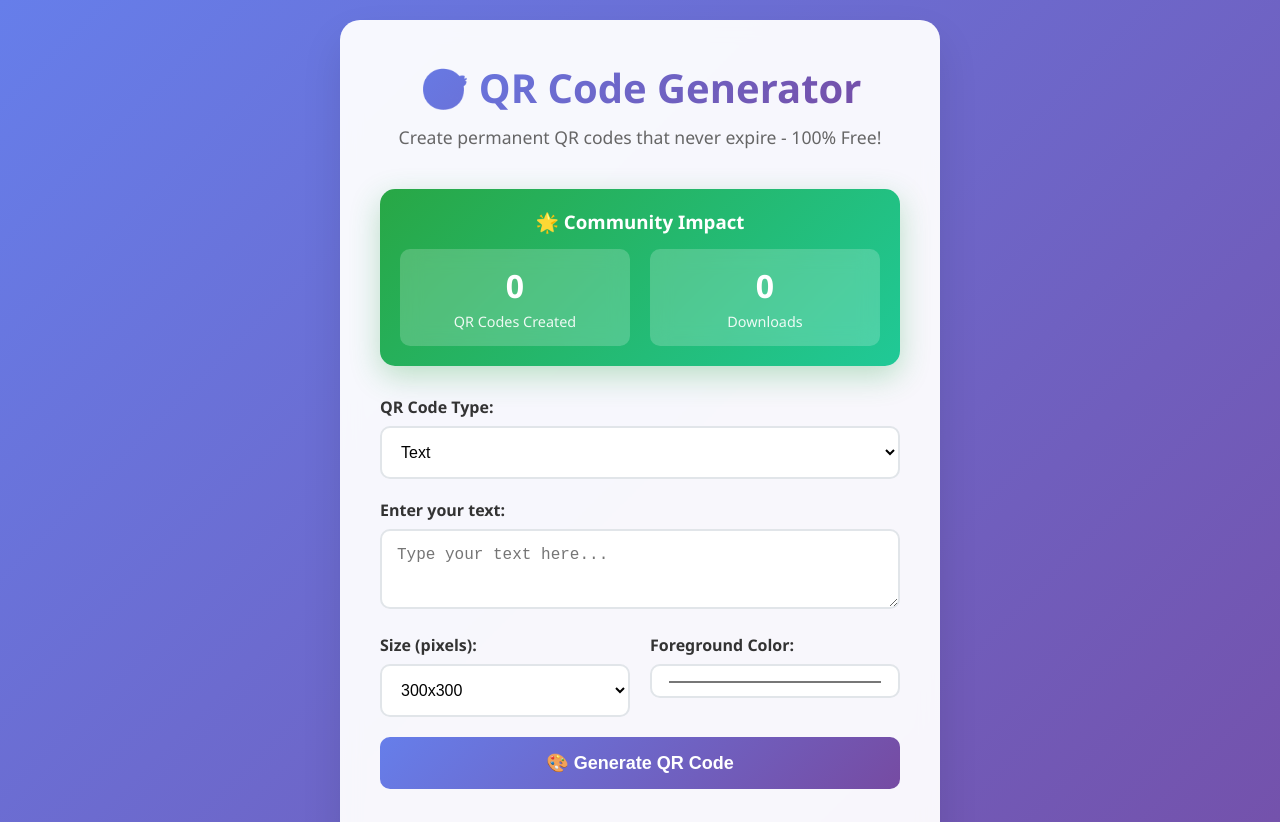
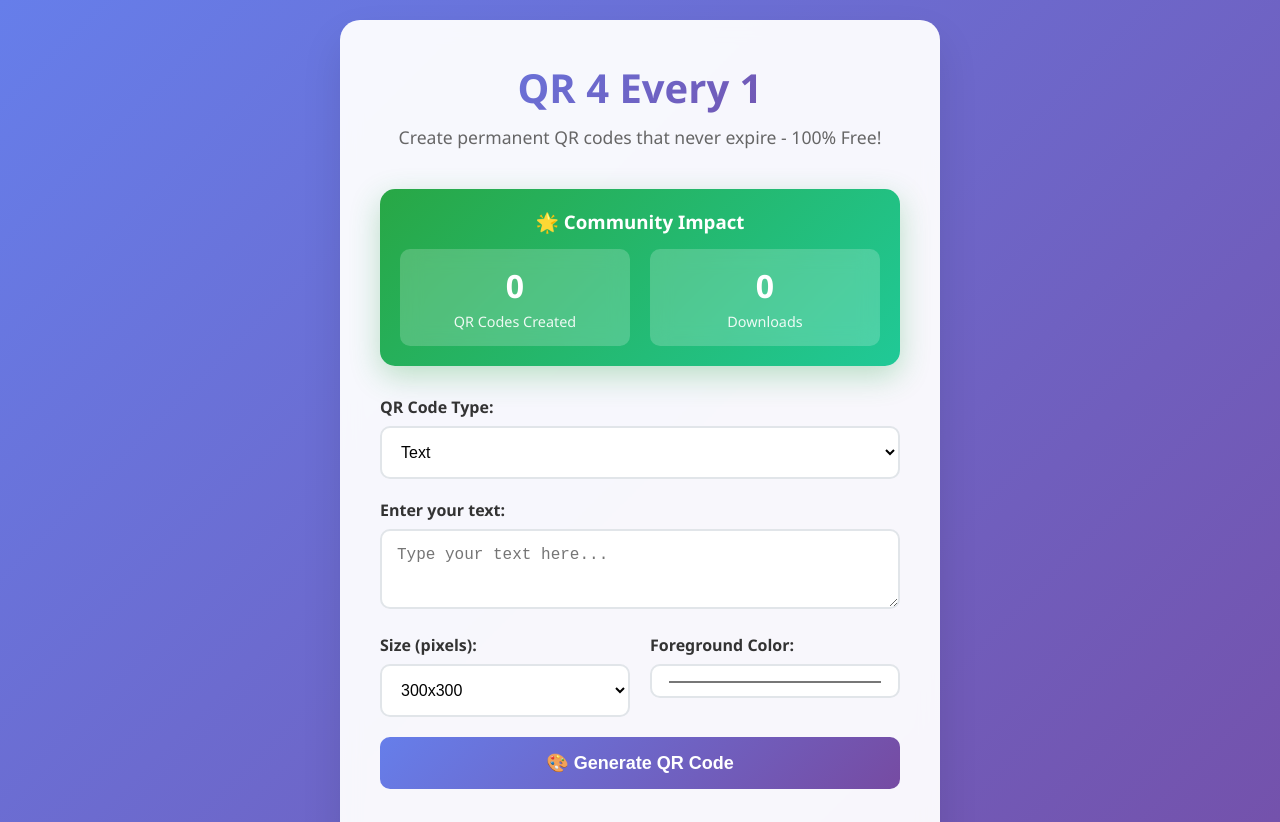
Before and after one commit to Tharindu-Talks-Tech/QR4EVERY1, a plain HTML site: page index.html in a window 1280 px wide. Shown: the top 822 px of the page. Drawn offline with Linux system fonts and the light colour scheme; no server answers.

Commit message:
fix: update title and header for consistency; clean up localStorage handling

```diff
--- a/index.html
+++ b/index.html
@@ -3,7 +3,7 @@
   <head>
     <meta charset="UTF-8" />
     <meta name="viewport" content="width=device-width, initial-scale=1.0" />
-    <title>Free QR Code Generator - No Expiry</title>
+    <title>QR 4 Every 1</title>
     <script src="https://cdnjs.cloudflare.com/ajax/libs/qrious/4.0.2/qrious.min.js"></script>
     <style>
       * {
@@ -308,7 +308,7 @@
   <body>
     <div class="container">
       <div class="header">
-        <h1>🎯 QR Code Generator</h1>
+        <h1>QR 4 Every 1</h1>
         <p>Create permanent QR codes that never expire - 100% Free!</p>
       </div>
 
@@ -404,7 +404,7 @@
       let statsLoaded = false; // Track if we've loaded initial stats
 
       // Clear any existing localStorage for fresh start
-      localStorage.removeItem('qrStats');
+      localStorage.removeItem("qrStats");
 
       // Load stats on page load
       window.addEventListener("load", loadStats);
@@ -441,8 +441,7 @@
 
       function loadLocalStats() {
         const localStats = JSON.parse(
-          localStorage.getItem("qrStats") ||
-            '{"created": 0, "downloaded": 0}'
+          localStorage.getItem("qrStats") || '{"created": 0, "downloaded": 0}'
         );
         // Validate local stats
         if (
```
